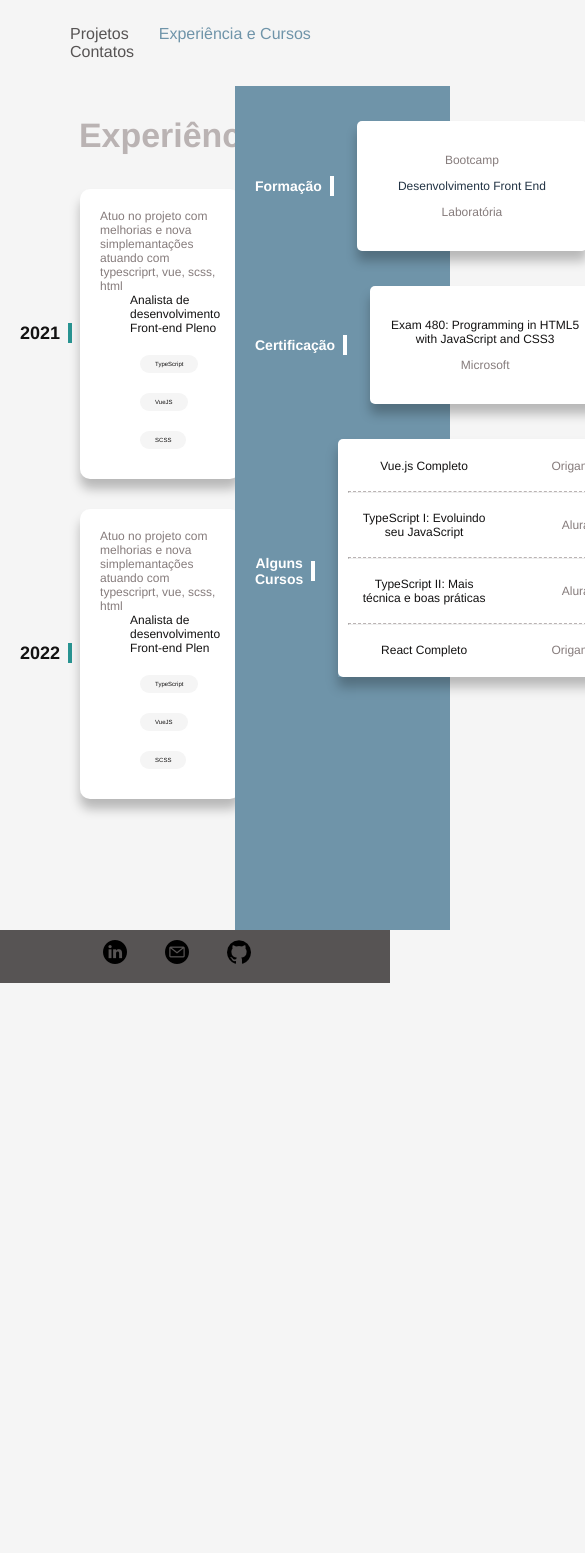
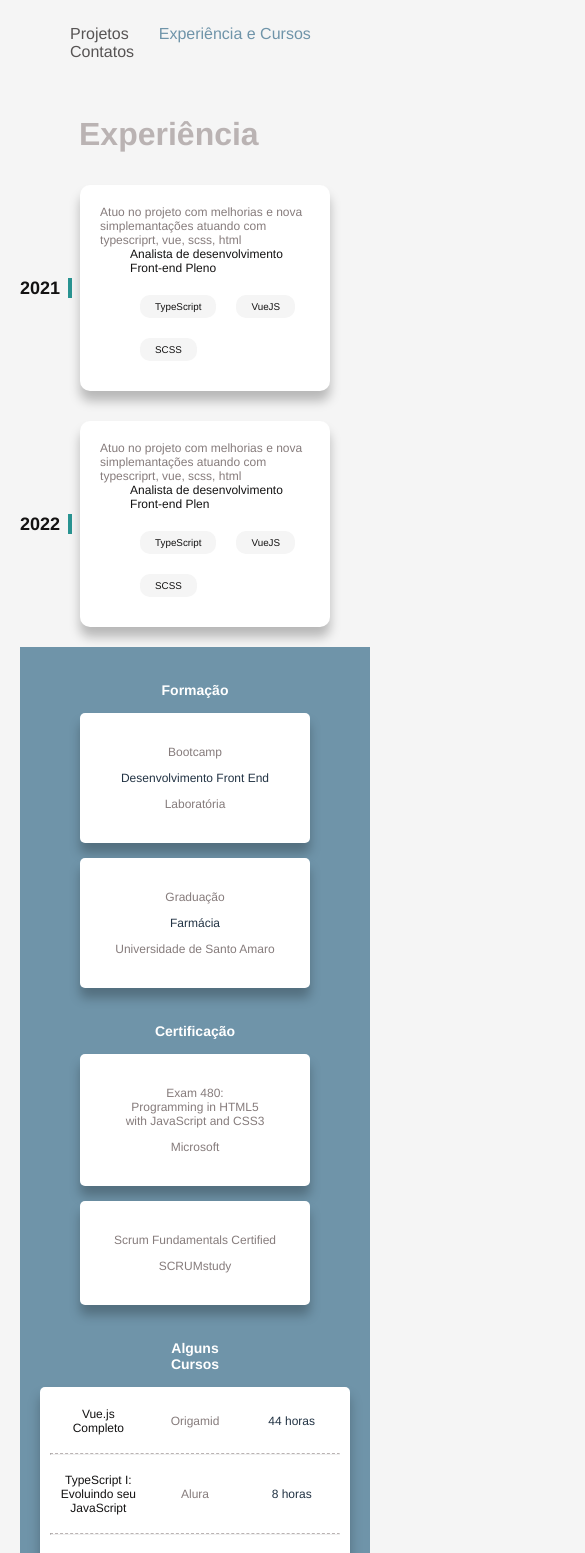
Before and after one commit to Rosines-Almeida/portifolio, a Vue app: page /cursos in a window 390 px wide. Shown: the top 1553 px of the page, 585 px wide, since content can reach past the window. Before the commit the page ends 983 px from the top, so only its background shows below. Built offline with nearby package versions, Linux system fonts and the light colour scheme.

Commit message:
add resonsividade contatpo

```diff
--- a/src/App.vue
+++ b/src/App.vue
@@ -1,8 +1,9 @@
 <template>
   <div id="app">
     <TheHeader />
-    <router-view class="container"></router-view>
-    <Footer />
+    <router-view class="main"></router-view>
+      <Footer class="foooteri" />
+
   </div>
 </template>
 
@@ -47,11 +48,11 @@ a.router-link-active {
   color: #4b8;
 }
 
-.container {
+/* .container {
   margin: 0 auto;
   padding: 20px;
   background-color: #f5f5f5;
-}
+} */
 
 .v-enter {
   opacity: 0;
@@ -73,6 +74,22 @@ a:hover{
  text-decoration: underline;
 }
 
+/* #app{
+  display: flex;
+  flex-direction: column;
+}
+.main{
+  flex-grow: 1;
+} */
+.footeri{
+  background: #ffab62;
+width: 100%;
+height: 100px;
+position: absolute;
+bottom: 0;
+left: 0;
+}
+
 @media screen and (max-width: 400px) {
   .conteudo {
     display: block;
--- a/src/components/Footer.vue
+++ b/src/components/Footer.vue
@@ -18,11 +18,17 @@ export default {
 <style scoped>
 
 footer {
-  margin: 0 auto;
   display: flex;
   justify-content: end;
-  padding: 10px 111px;
   background-color: #575454;
+  width: 100%;
+height: 100px;
+bottom: 0;
+left: 0;
+}
+
+ul{
+ align-self: center;
 }
 
 ul li {
@@ -58,6 +64,13 @@ li a {
   padding: 0 10px;
 }
 
+/* @media  (min-width:745px)  and (max-width: 1022px) {
+ footer {
+   width: 107%;
+   background-color: red
+  }
+} */
+
 </style>
 
 <script>
--- a/src/mixins/data.js
+++ b/src/mixins/data.js
@@ -48,7 +48,7 @@ const formacao = [
 
 const certificacao = [
     {
-        formacao: 'Exam 480: Programming in HTML5 with JavaScript and CSS3',
+        formacao: 'Exam 480:  <br> Programming in HTML5  <br> with JavaScript and CSS3',
         instituicao: 'Microsoft',
         link: 'https://www.credly.com/badges/ff46d960-ee37-4ad3-9f44-b04488642a9c?'
     },
--- a/src/views/Contato.vue
+++ b/src/views/Contato.vue
@@ -38,8 +38,8 @@
 }
 
 img {
-  margin: 50px 100px;
-  width: 350px;
+  margin: 10px 50px ;
+  /* width: 84%; */
 }
 
 .contato-links {
@@ -52,7 +52,7 @@ img {
 
 
 .contato div {
-  font-size: 16px;
+  font-size: 1em;
   line-height: 60px;
   font-weight: 100;
 }
@@ -72,9 +72,40 @@ img {
   background-image: url("../assets/ic_email.svg");
 }
 
+
 .ic_gitHub {
   background-image: url("../assets/ic_gitHub.svg");
 }
+
+@media screen and (max-width: 1022px) {
+  img{
+width: 80%;
+  }
+  }
+
+@media screen and (max-width: 745px) {
+  .contato-imagem{
+    display: none;
+  }
+ .contato-links{
+    background-image:   url("../assets/contato.png");
+    mix-blend-mode: color-burn;
+    width: 100%;
+    min-height: 390px;
+    background-repeat: no-repeat;
+    margin: 35px;
+    padding: 20px;
+    display: flex;
+    flex-direction: column;
+    justify-content: center;
+    align-items: center;
+    background-position: center;
+ }
+ a{
+  color: black;
+    font-weight: 550;
+ }
+  }
 </style>
 
 <script>
--- a/src/views/Cursos.vue
+++ b/src/views/Cursos.vue
@@ -56,9 +56,9 @@
         >
           <div class="box-formacao">
             <p></p>
-            <p>
-              <a :href="item.link" target="_blank"> {{ item.formacao }}</a>
-            </p>
+
+              <a class="link" :href="item.link" target="_blank" >  <p class="link" v-html="item.formacao"></p></a>
+
             <p>{{ item.instituicao }}</p>
           </div>
         </div>
@@ -115,8 +115,6 @@ export default {
 }
 
 .container-experiencia {
-  width: 50%;
-  min-height: 100vh;
  padding-right: 40px;
 }
 .experiencia {
@@ -127,7 +125,7 @@ export default {
   align-self: center;
   color: #131212;
   width: 91px;
-  font-size: 18px;
+  font-size: 1.125em;
   font-weight: bold;
 }
 
@@ -173,11 +171,11 @@ export default {
 .skill {
   background-color: #f5f5f5;
   margin: 10px;
-  border-radius: 16px;
+  border-radius: 1em;
   color: #131212 !important;
   width: auto;
   text-align: center;
-  font-size: 0.5em;
+  font-size: 0.82em;
   padding:6px 15px;
 }
 
@@ -192,7 +190,7 @@ export default {
 .container-curso {
   padding: 0 20px;
   background: #6f94a9;
-  width: 50%;
+  /* width: 50%; */
 }
 
 .box-formacao {
@@ -239,6 +237,9 @@ hr {
   align-self: center;
 }
 
+
+
+
 a {
   font-weight: 100;
   color: #131212;
@@ -258,13 +259,14 @@ a {
   display: flex;
   box-shadow: 0px 10px 11px rgb(0 0 0 / 25%);
   margin-bottom: 25px;
+ width: 100%;
 }
 
 .box-alguns-cursos {
   background-color: #ffffff;
   padding: 10px;
   border-radius: 5px;
-  width: 455px;
+  width: 100%;
 }
 
 .separator-flex {
@@ -288,6 +290,38 @@ a {
   align-self: center;
 }
 
+.link:hover{
+ color: blue !important;
+ text-decoration: underline;
+}
+
+@media screen and (max-width: 1022px) {
+ .container-rota-curso {
+    flex-direction: column;
+  }
+  .container-curso{
+        margin-top: 20px;
+  }
+  .container-formacao{
+    flex-wrap: wrap;
+     flex-direction: column;
+     justify-content: center;
+     align-items: center;
+  }
+  .after{
+    display: none;
+  }
+.box-alguns-cursos {
+  width: 100%;
+}
+.alguns-cursos{
+  width: initial;
+}
+.title-experiencia {
+  font-size: 2em;
+}
+
+}
 </style>
 
 <script>
--- a/src/views/Projetos.vue
+++ b/src/views/Projetos.vue
@@ -5,7 +5,7 @@
         <div class="title">Projetos</div>
         <div class="description">Conheça alguns projetos</div>
         <p>
-          Projetos desenvolvidos em cursos e treinamentos. <br />
+          Projetos desenvolvidos em cursos e treinamentos.
           <br />Veja mais no gitHub
           <span>
             <a href="https://github.com/Rosines-Almeida" target="_blank"
@@ -43,7 +43,7 @@
           </div>
         </div>
       </div>
-      <!-- <div
+      <div
         class="box-projetos"
       >
         <div class="box-shadow-projetos">
@@ -60,11 +60,14 @@
               </div>
             </div>
           </div>
-        </div> -->
+        </div>
+        </div>
     </div>
   </div>
 </template>
 <style scoped>
+
+
 .container-projeto {
   margin: 0px;
   padding: 0px;
@@ -73,8 +76,8 @@
 .projeto-description {
   color: white;
   text-align: center;
-  min-height: 100vh;
-  padding: 50px;
+  /* min-height: 100vh; */
+ margin-top: 15%;
 }
 
 .projeto-description p {
@@ -82,12 +85,12 @@
 }
 
 .description {
-  font-size: 1.375rem;
+  font-size: 1.375em;
   margin-top: 25px;
 }
 
 .projeto-description p {
-  font-size: 1.125rem;
+  font-size: 1.125em;
   margin-top: 45px;
 }
 
@@ -99,7 +102,7 @@
 
 .title {
   color: white;
-  font-weight: bold;
+
   font-size: 2.25em;
   font-weight: bold;
   padding: 16px 55px;
@@ -118,7 +121,7 @@
   border-radius: 6px 6px 0px 0px;
   background-color: white;
   border-bottom: 0.6px dashed #e0e0e0;
-  width: 600px;
+     width: 100%;
   height: 217px;
 }
 
@@ -130,6 +133,7 @@
   box-shadow: 0px 10px 11px rgb(0 0 0 / 25%);
   height: 289px;
   border-radius: 0px 0px 6px 6px;
+  width: 100%;
 }
 
 .projeto-description-box {
@@ -138,13 +142,13 @@
   height: 70px;
   background-color: white;
   border-radius: 0px 0px 6px 6px;
-  width: 600px;
+  width: 100%;
   flex-direction: column;
 }
 
 .projeto-link {
   margin: auto auto;
-  font-size: 16px;
+  font-size: 1em;
   color: #131212;
   display: inline-block;
 }
@@ -153,12 +157,14 @@
   display: flex;
   gap: 5px;
   margin: auto auto;
+  width: 100%;
+   justify-content: center;
 }
 
 .liguagen {
-background-color: #58c3ff;
-    width: 83px;
-    font-size: 10px;
+  background-color: #58c3ff;
+    width: 15%;
+    font-size: 0.625em;
     text-align: center;
     border-radius: 7px;
     color: white;
@@ -177,7 +183,7 @@ background-color: #58c3ff;
   background-image: url("../assets/ic_gitHub.svg");
 }
 span {
-  font-size: 20px;
+  font-size: 1.25em;
   line-height: 60px;
   font-weight: 100;
 }
@@ -190,6 +196,42 @@ img {
 .contato {
   display: inline-block;
   margin-left: 10px;
+}
+
+@media screen and (max-width: 1022px) {
+ .container-projeto {
+    flex-direction: column;
+  }
+  .projeto-background{
+    width: 100%;
+    margin: 0;
+  }
+  .box-projetos {
+  display: block;
+  margin: 30px;
+}
+img{
+  width: 100%;
+}
+.title {
+  font-size: 1.5em;
+  font-weight: bold;
+  padding: 16px 55px;
+}
+.description {
+  font-size: 0.875em;
+  margin-top: 5px;
+}
+p{
+  font-size: 0.875em !important;
+}
+.projeto-description{
+  margin-top: 5%;
+}
+.projeto-description p{
+margin:0
+}
+
 }
 </style>
 
```
